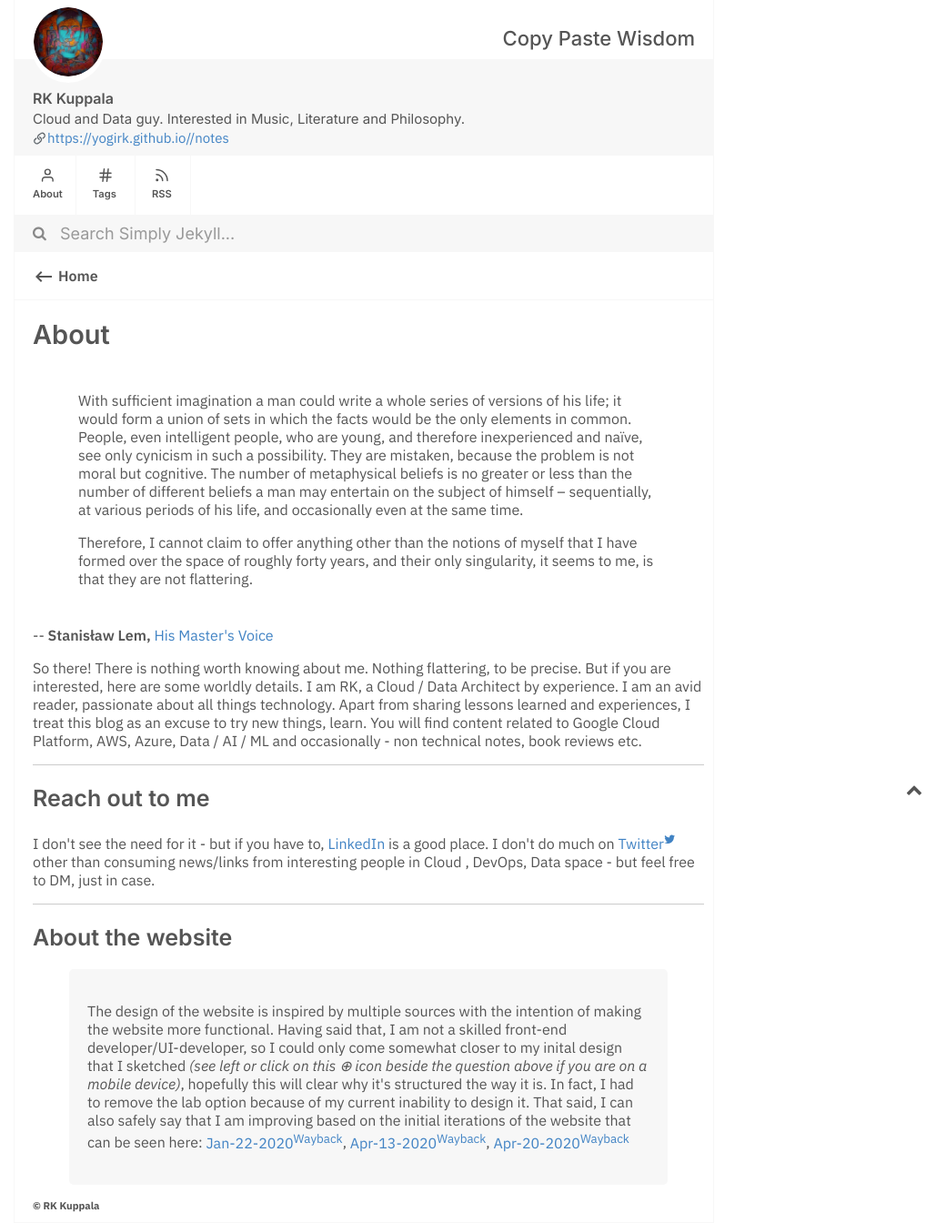
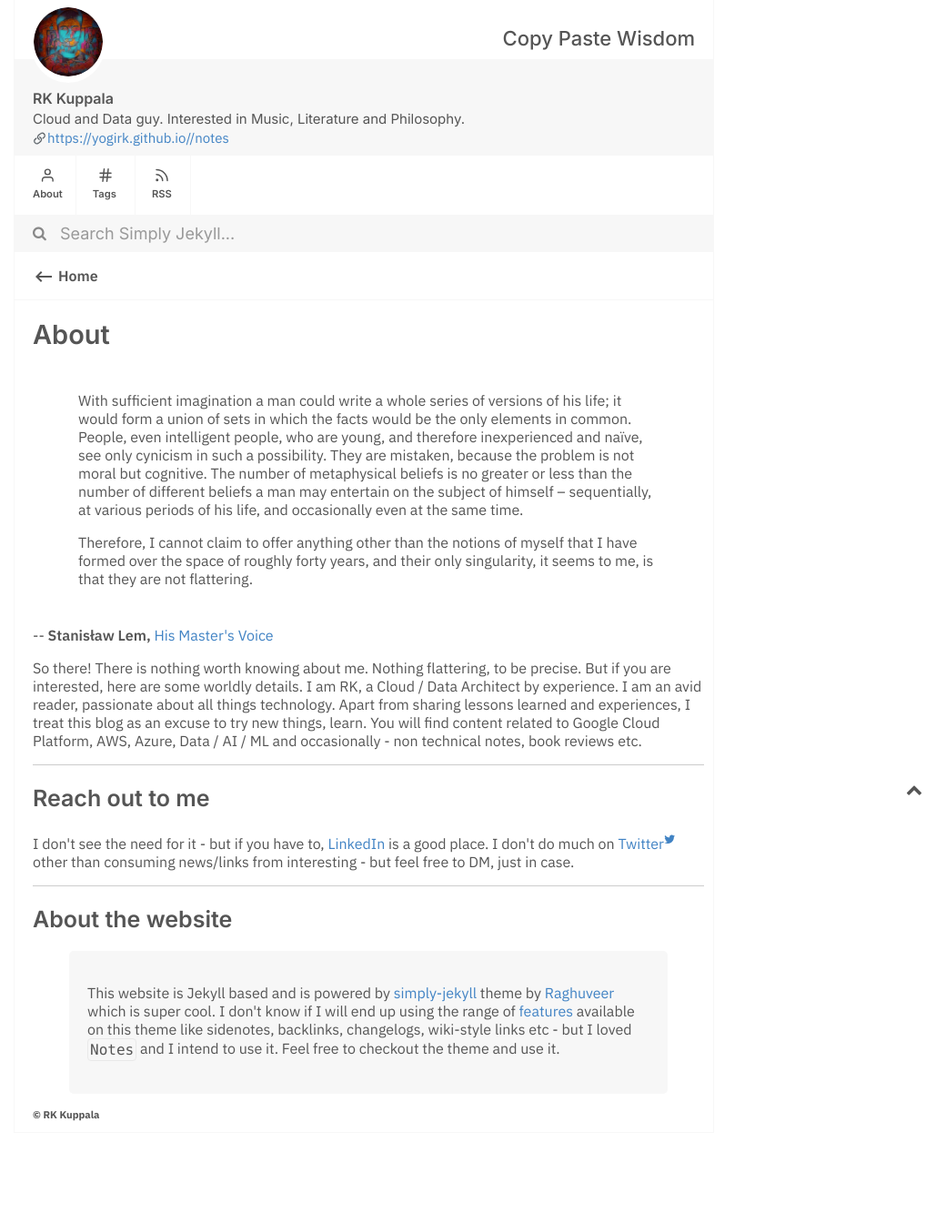
Before and after one commit to yogirk/yogirk.github.io, a Jekyll site: the page built from about.md, in a window 1280 px wide. Shown: the whole page at 91% size, without its empty margins (240-1280 px from the left). Built offline with Jekyll 4.4.1, drawn with Linux system fonts in a browser that asks for light colours; after the commit the page ends 1245 px from its top, so only the background shows below that.

Commit message:
more changed to about

```diff
--- a/about.md
+++ b/about.md
@@ -17,7 +17,7 @@ So there! There is nothing worth knowing about me. Nothing flattering, to be pre
 
 ## Reach out to me
 
-I don't see the need for it - but if you have to, \[\[LinkedIn::https://www.linkedin.com/in/yogirk\]\] is a good place. I don't do much on \[\[Twitter::https://twitter.com/Ranjeeth\]\] other than consuming news/links from interesting people in Cloud , DevOps, Data space - but feel free to DM, just in case.
+I don't see the need for it - but if you have to, \[\[LinkedIn::https://www.linkedin.com/in/yogirk\]\] is a good place. I don't do much on \[\[Twitter::https://twitter.com/Ranjeeth\]\] other than consuming news/links from interesting - but feel free to DM, just in case.
 
 
 ***
@@ -26,4 +26,4 @@ I don't see the need for it - but if you have to, \[\[LinkedIn::https://www.link
 
 {:.boxit}
 
-> The design of the website is inspired by multiple sources with the intention of making the website more functional. Having said that, I am not a skilled front-end developer/UI-developer, so I could only come somewhat closer to my inital design that I sketched _(see left or click on this ⊕ icon beside the question above if you are on a mobile device)_, hopefully this will clear why it's structured the way it is. In fact, I had to remove the lab option because of my current inability to design it. That said, I can also safely say that I am improving based on the initial iterations of the website that can be seen here: \[\[Jan-22-2020::https://web.archive.org/web/20200122164405/raghuveer.net\]\], \[\[Apr-13-2020::https://web.archive.org/web/20200413193808/raghuveer.net\]\], \[\[Apr-20-2020::https://web.archive.org/web/20200420172058/raghuveer.net\]\]
+> This website is Jekyll based and is powered by [simply-jekyll](https://github.com/raghuveerdotnet/simply-jekyll) theme by [Raghuveer](https://github.com/raghuveerdotnet) which is super cool. I don't know if I will end up using the range of [features](https://simply-jekyll.netlify.app/posts/exploring-the-features-of-simply-jekyll) available on this theme like sidenotes, backlinks, changelogs, wiki-style links etc -  but I loved `Notes` and I intend to use it. Feel free to checkout the theme and use it.
```
